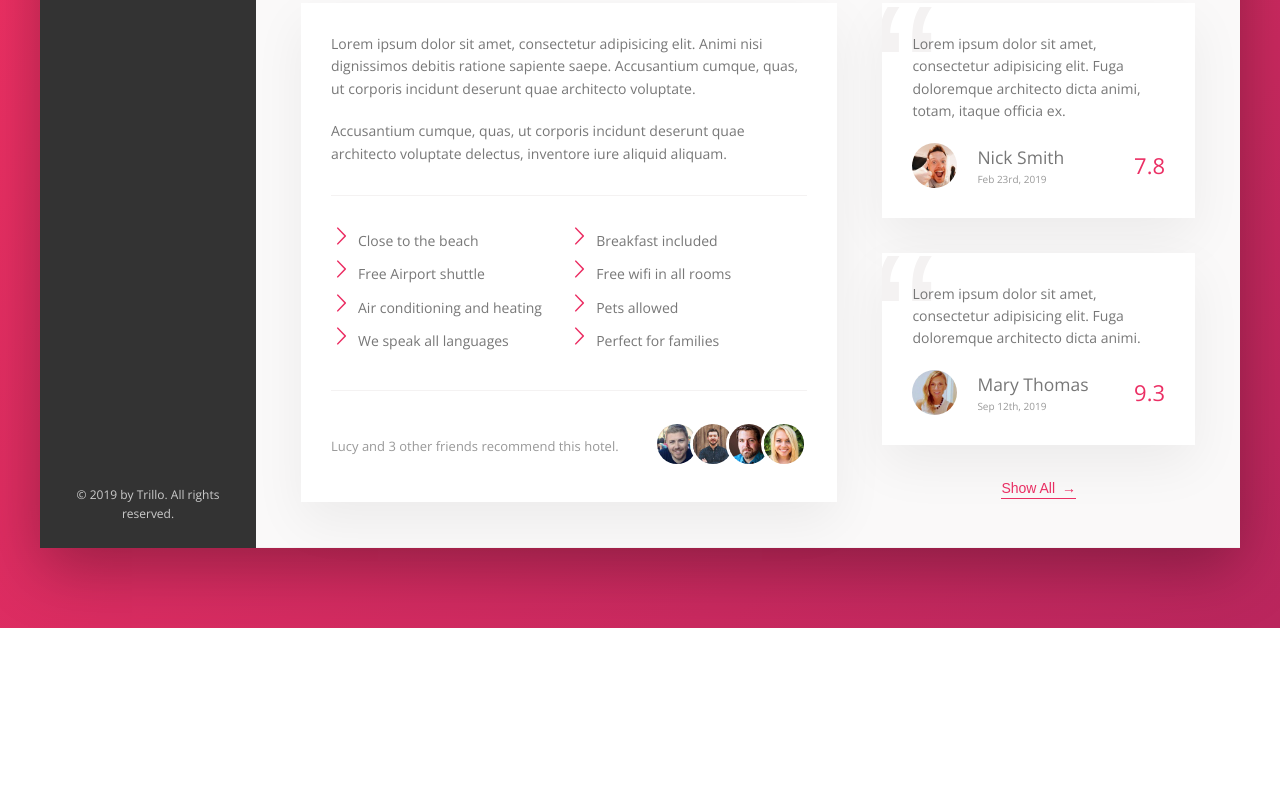
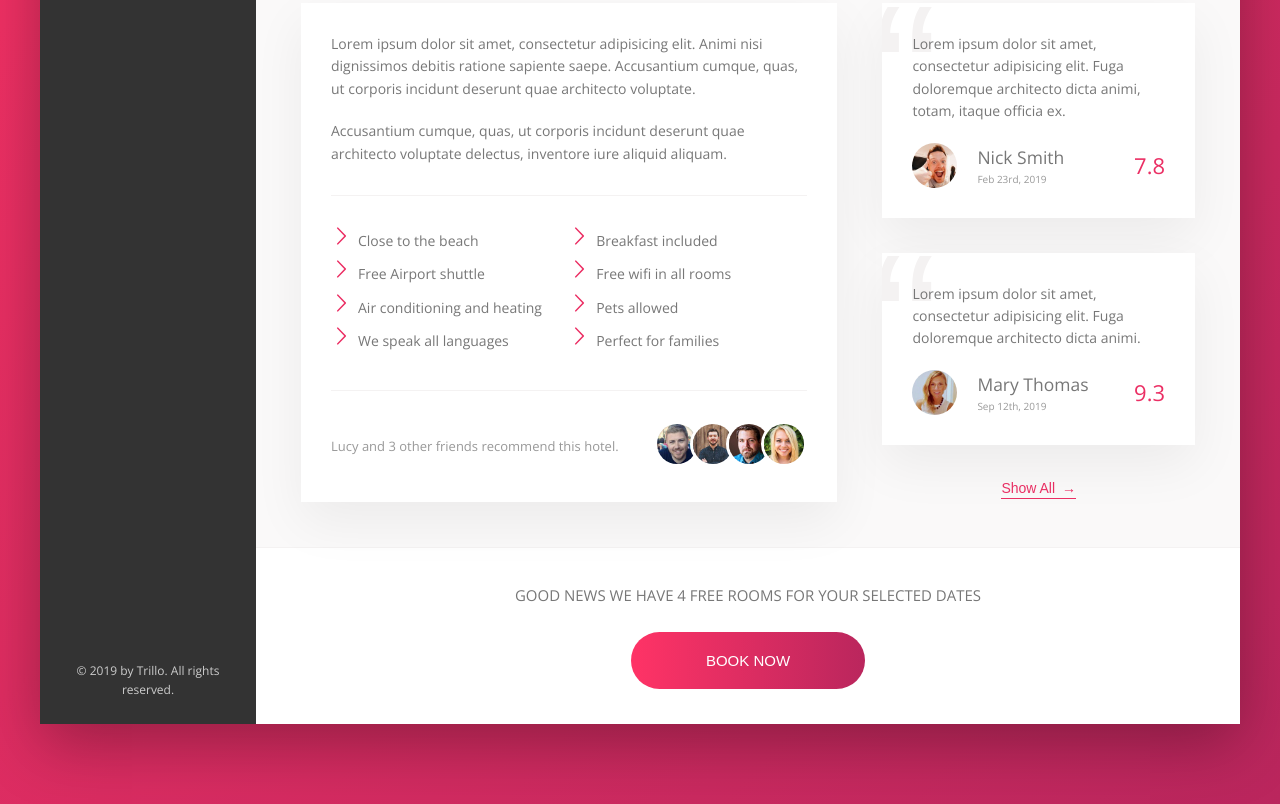
Before and after one commit to jnguyen-88/trillo, a website: page index.html in a window 1280 px wide. Shown: the part 644-1448 px from the top of the page. Before the commit the page ends 1272 px from the top, so only its background shows below. Drawn offline with nearby package versions, Linux system fonts and the light colour scheme.

Commit message:
cta section added

```diff
--- a/index.html
+++ b/index.html
@@ -185,6 +185,15 @@
                             <button class="btn-inline">Show All <span>&rarr;</span></button>
                         </div>
                     </div>
+                    <div class="cta">
+                        <h2 class="cta__book-now">
+                            Good news we have 4 free rooms for your selected dates
+                        </h2>
+                        <button class="btn">
+                            <span class="btn__visible">Book now</span>
+                            <span class="btn__invisible">Only 4 rooms left</span>
+                        </button>
+                    </div>
                 </main>
             </div>
         </div>
--- a/sass/_components.scss
+++ b/sass/_components.scss
@@ -443,3 +443,67 @@
         z-index: 1;
     }
 }
+
+//////////////////
+//CTA
+.cta {
+    padding: 3.5rem 0;
+    text-align: center;
+
+    &__book-now {
+        text-transform: uppercase;
+        font-size: 1.5rem;
+        font-weight: 300;
+        margin-bottom: 2.5rem;
+    }
+}
+
+//////////////////
+//CTA Button
+.btn {
+    font-size: 1.5rem;
+    font-weight: 300;
+    text-transform: uppercase;
+    border-radius: 100px;
+    border: none;
+    color: #fff;
+    position: relative;
+    cursor: pointer;
+    overflow: hidden; // to hide the 'invis' element
+    background-image: linear-gradient(to right, var(--color-primary-light), var(--color-primary-dark));
+
+    & > * {
+        height: 100%;
+        width: 100%;
+        display: inline-block;
+        transition: all .2s;
+    }
+
+    &__visible {
+        padding: 2rem 7.5rem;
+    }
+
+    &__invisible {
+        display: inline-block;
+        position: absolute;
+        padding: 2rem 0;
+        height: 100%;
+        width: 100%;
+        left: 0;
+        top: -100%; // moves ele 100% up
+    }
+
+    &:hover &__visible {
+        transform: translateY(100%); // move visible element down
+    }
+
+    &:hover &__invisible { // when hovering on btn do this to btn-invisible
+        top: 0;
+    }
+
+    &:focus {
+        outline: none;
+        animation: pulsate 1s infinite;
+    }
+
+}
```
Also changed, not shown: css/style.css.
